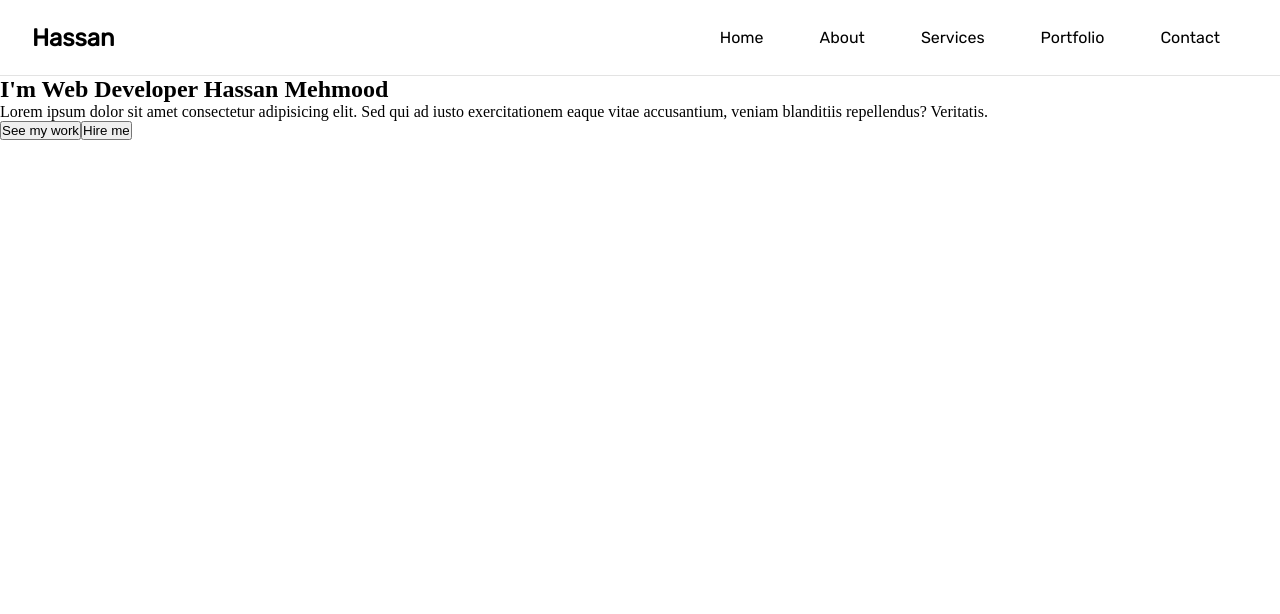
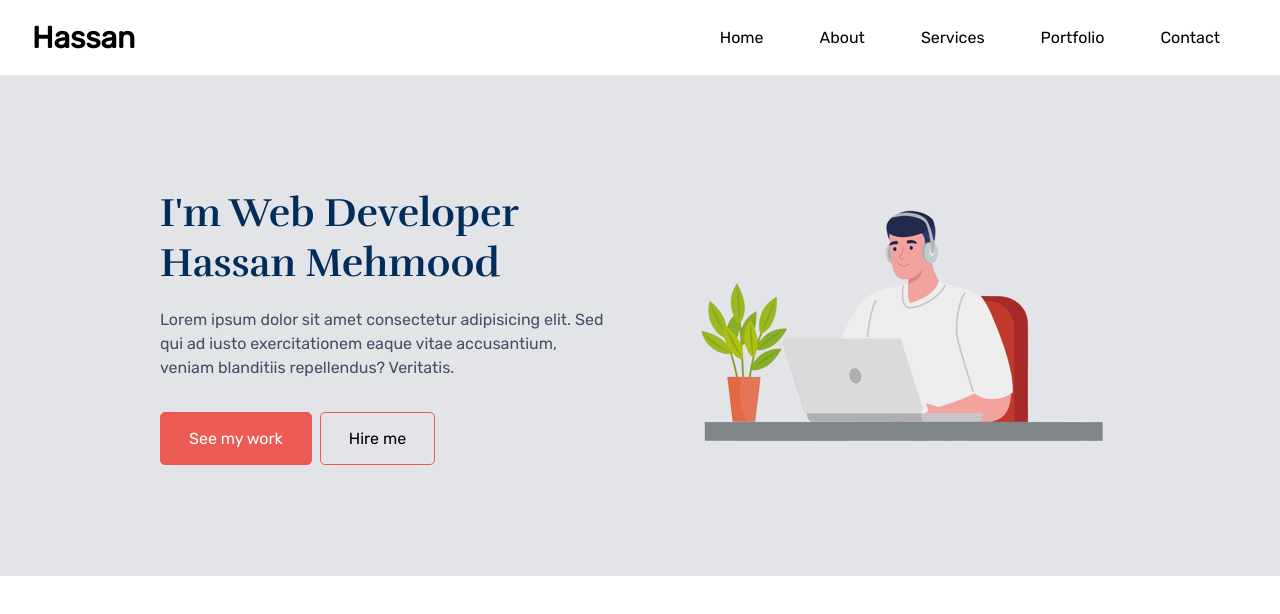
Before and after one commit to Hassan-Mehmood/portfolio-website, a React (Create React App) app: page / in a window 1280 px wide. Shown: the top 614 px of the page. Built offline with nearby package versions, Linux system fonts and the light colour scheme.

Commit message:
Hero section done

```diff
--- a/src/components/Hero/Hero-Styled.ts
+++ b/src/components/Hero/Hero-Styled.ts
@@ -1,9 +1,69 @@
 import styled from "styled-components";
+import { buttons } from "./Hero";
+export const Main = styled.main`
+  background-color: #e3e4e8;
+`;
 
-export const Main = styled.main`
-  min-height: calc(100vh - 75px);
+export const Wrapper = styled.div`
+  max-width: 1024px;
+  margin: 0 auto;
+  @media (min-width: 58em) {
+    display: flex;
+    justify-content: space-between;
+    align-items: center;
+  }
 `;
-export const TextSection = styled.section``;
-export const Text = styled.div``;
-export const Button = styled.button``;
-export const ImageSection = styled.section``;
+export const TextSection = styled.section`
+  padding: 5rem 2rem;
+`;
+export const Text = styled.div`
+  max-width: 28.125rem;
+  h2 {
+    color: #002d5b;
+    font-size: 2rem;
+    font-family: "Rufina", serif;
+    font-weight: 700;
+    margin-bottom: 1.25rem;
+  }
+
+  p {
+    color: #464d65;
+    line-height: 1.5;
+    font-family: "Rubik", sans-serif;
+    margin-bottom: 2rem;
+  }
+
+  @media (min-width: 29.25em) {
+    h2 {
+      font-size: 2.5rem;
+    }
+  }
+`;
+export const Button = styled.button<buttons>`
+  margin: 0 0.5rem 0 0;
+  padding: 1rem 1.75rem;
+  cursor: pointer;
+  border: 1px solid #ec5b53;
+  border-radius: 5px;
+  font-family: "Rubik", sans-serif;
+  font-size: 1rem;
+  background-color: ${(props) =>
+    props.btnType === "filled" ? "#ec5b53" : "transparent"};
+  color: ${(props) => (props.btnType === "filled" ? "#fff" : "#000")};
+  transition: all 0.15s ease;
+
+  &:hover {
+    background-color: ${(props) =>
+      props.btnType === "filled" ? "transparent" : "#ec5b53"};
+    color: ${(props) => (props.btnType === "filled" ? "#000" : "#fff")};
+  }
+`;
+export const ImageSection = styled.section`
+  img {
+    display: none;
+    @media (min-width: 58em) {
+      display: block;
+      max-width: 100%;
+    }
+  }
+`;
--- a/src/components/Hero/Hero.tsx
+++ b/src/components/Hero/Hero.tsx
@@ -1,21 +1,36 @@
-import { Main, TextSection, ImageSection, Text, Button } from "./Hero-Styled";
+import {
+  Main,
+  TextSection,
+  ImageSection,
+  Text,
+  Button,
+  Wrapper,
+} from "./Hero-Styled";
+
+export interface buttons {
+  btnType: string;
+}
 
 const Hero = () => {
   return (
     <Main>
+      <Wrapper>
         <TextSection>
           <Text>
             <h2>I'm Web Developer Hassan Mehmood</h2>
             <p>
-            Lorem ipsum dolor sit amet consectetur adipisicing elit. Sed qui ad
-            iusto exercitationem eaque vitae accusantium, veniam blanditiis
+              Lorem ipsum dolor sit amet consectetur adipisicing elit. Sed qui
+              ad iusto exercitationem eaque vitae accusantium, veniam blanditiis
               repellendus? Veritatis.
             </p>
           </Text>
-        <Button>See my work</Button>
-        <Button>Hire me</Button>
+          <Button btnType="filled">See my work</Button>
+          <Button btnType="outline">Hire me</Button>
         </TextSection>
-      <ImageSection></ImageSection>
+        <ImageSection>
+          <img src={require("../../images/hero-img.png")} alt="" />
+        </ImageSection>
+      </Wrapper>
     </Main>
   );
 };
--- a/src/components/Navbar/Navbar-Styled.ts
+++ b/src/components/Navbar/Navbar-Styled.ts
@@ -22,6 +22,7 @@ export const Flex = styled.div`
 export const Logo = styled.div`
   font-family: "Rubik", sans-serif;
   cursor: pointer;
+  font-size: 1.25rem;
 `;
 
 export const NavLinks = styled.ul<Props>`
@@ -41,7 +42,7 @@ export const NavLinks = styled.ul<Props>`
     bottom: 0;
     margin: 0;
     min-width: 100%;
-    background-color: #000000c2;
+    background-color: #000000e4;
     z-index: 5;
   }
 `;
```
Also changed, not shown: src/images/hero-img.png (added). Lines whose indentation alone changed are shown as unchanged.
